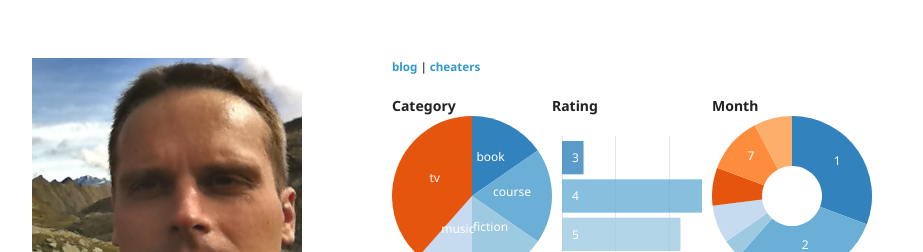
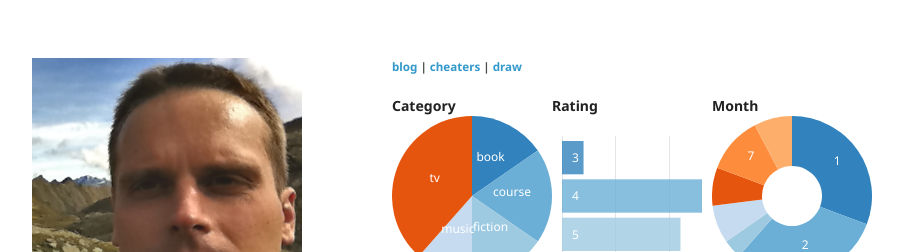
Before and after one commit to michaeltri/michaeltri.github.io, a Jekyll site: the page index.html, which Jekyll copies as it is, in a window 1280 px wide. Shown: the top 252 px of the page, without its empty margins (178-1101 px from the left). Built offline with Jekyll 4.4.1, drawn with Linux system fonts in a browser that asks for light colours; comment, search, counter and statistics services are not loaded.

Commit message:
added draw.io link

```diff
--- a/index.html
+++ b/index.html
@@ -38,7 +38,7 @@
       <section>
 
         <h5>
-          <a href="/blog">blog</a> | <a href="/cheaters/cheaters/cheat.html">cheaters</a>
+          <a href="/blog">blog</a> | <a href="/cheaters/cheaters/cheat.html">cheaters</a> | <a href="/draw.io/war/">draw</a>
         </h5>
 
 <!--         <h4>
```
